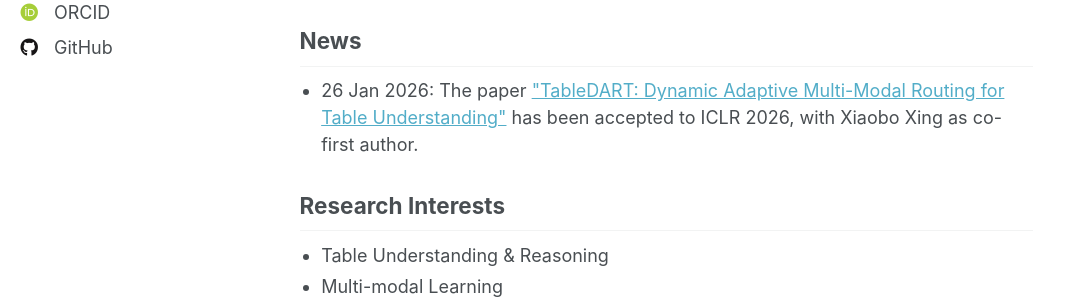
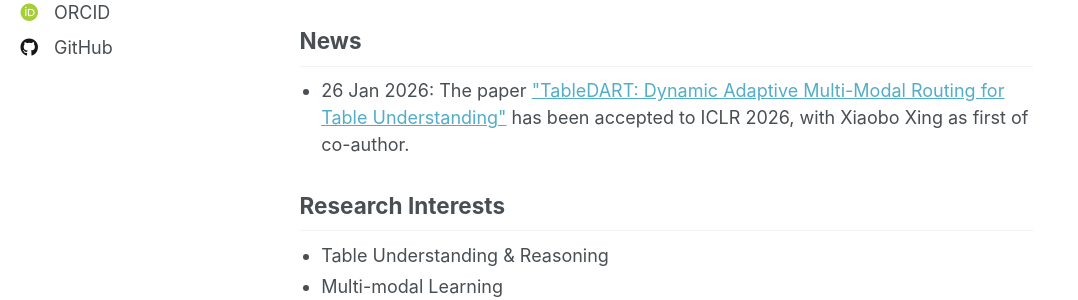
Before and after one commit to xiaobo-xing/xiaobo-xing.github.io, a Jekyll site: the page built from _pages/about.md, in a window 1280 px wide and 900 px high. Shown: the part 405-705 px from the top of the window, without its empty margins (0-1078 px from the left). Built offline with Jekyll 4.4.1, drawn with Linux system fonts in a browser that asks for light colours; some web fonts are replaced; a script that is not in the unit is left out.

```diff
--- a/_pages/about.md
+++ b/_pages/about.md
@@ -104,7 +104,7 @@ redirect_from:
   <section class="single-card">
     <h2>News</h2>
     <ul>
-      <li>26 Jan 2026: The paper <a href="https://openreview.net/forum?id=4aZTiLH3fm">"TableDART: Dynamic Adaptive Multi-Modal Routing for Table Understanding"</a> has been accepted to ICLR 2026, with Xiaobo Xing as co-first author.</li>
+      <li>26 Jan 2026: The paper <a href="https://openreview.net/forum?id=4aZTiLH3fm">"TableDART: Dynamic Adaptive Multi-Modal Routing for Table Understanding"</a> has been accepted to ICLR 2026, with Xiaobo Xing as first of co-author.</li>
     </ul>
   </section>
 
```
